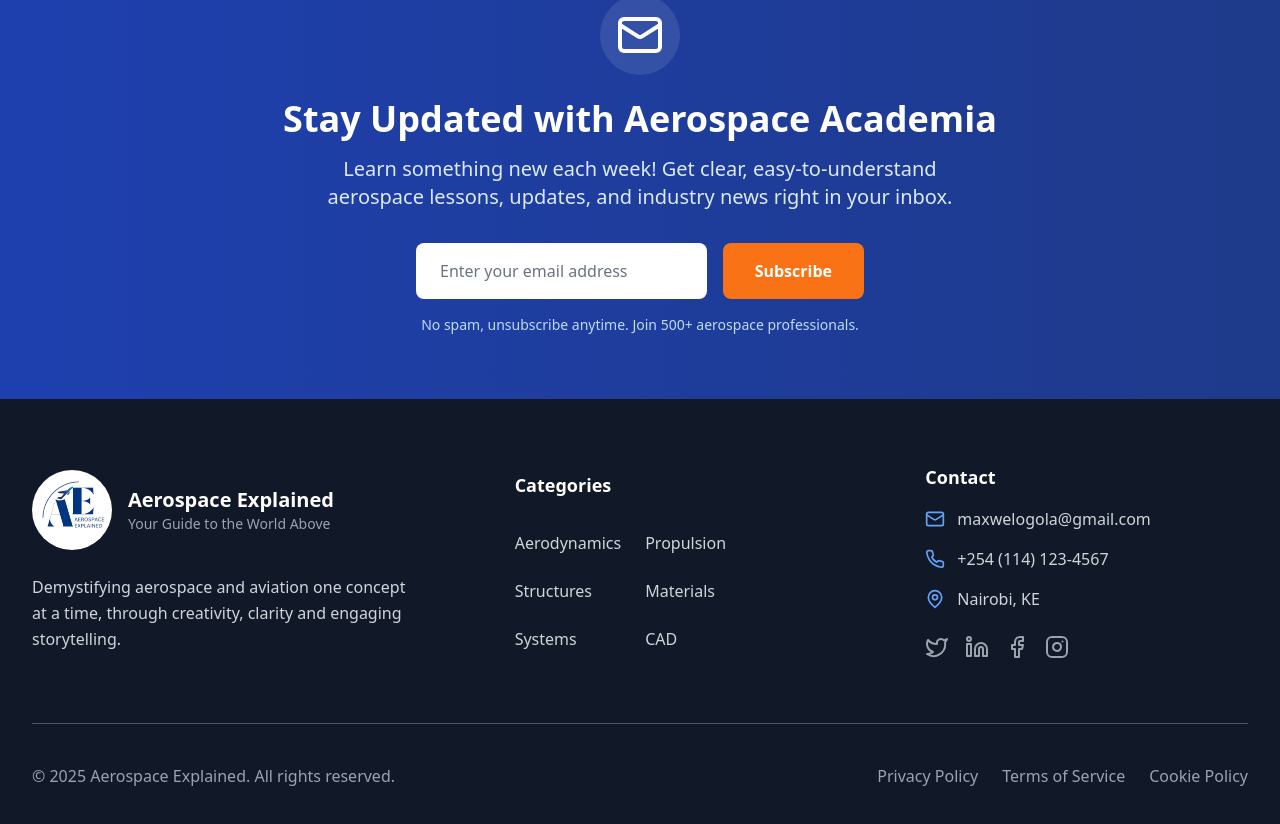
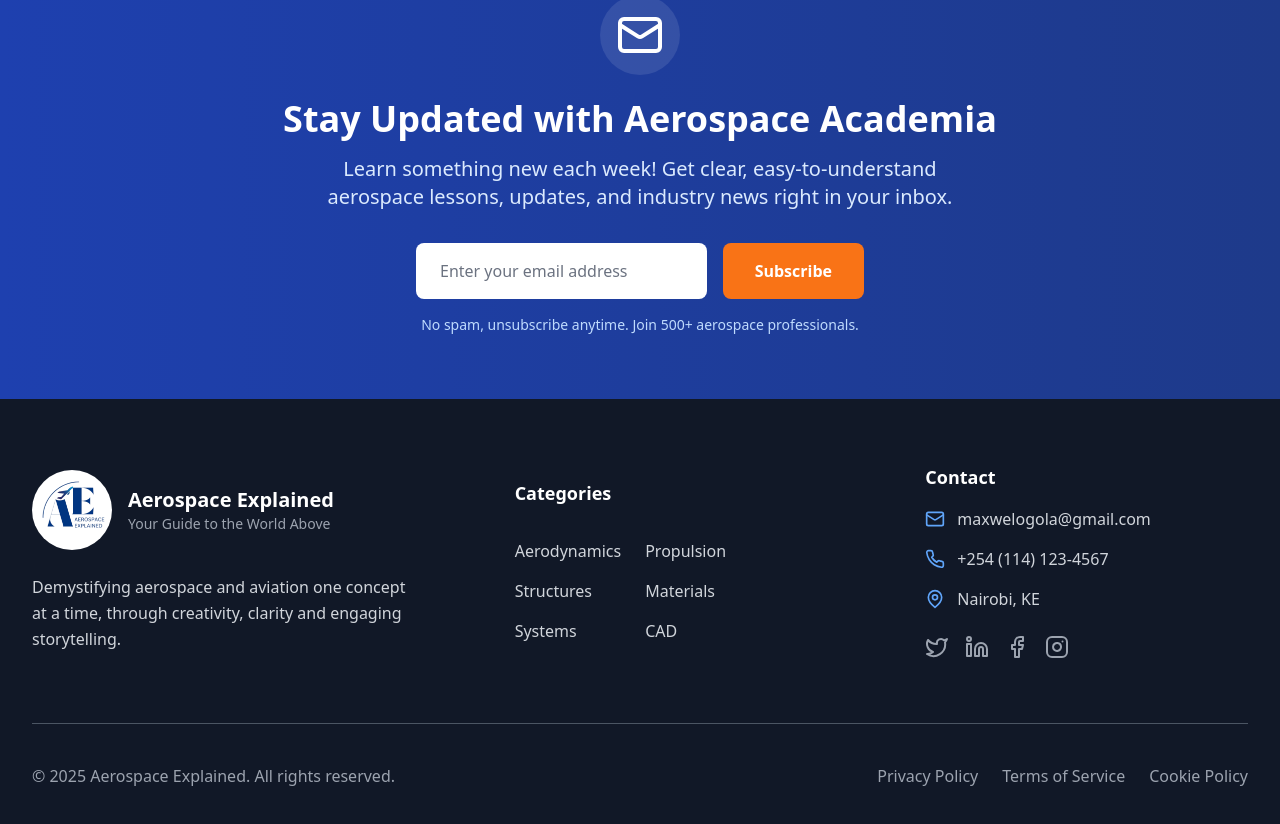
Before and after one commit to Ogola-Maxwell-Ochieng/Aerospace-Explained, a React (Vite) app: page /articles in a window 1280 px wide. Shown: the part 4964-5788 px from the top of the page. Built offline with nearby package versions, Linux system fonts and the light colour scheme.

Commit message:
Update Footer.tsx

```diff
--- a/src/components/Footer.tsx
+++ b/src/components/Footer.tsx
@@ -33,7 +33,7 @@
           {/* Categories */}
           <div className="flex flex-col items-start text-left md:ml-16 w-full">
             <h4 className="text-lg font-semibold mb-8 text-center">Categories</h4>
-            <ul className="grid grid-cols-2 gap-x-6 gap-y-6">
+            <ul className="grid grid-cols-2 gap-x-6 gap-y-4">
               {['Aerodynamics ', 'Propulsion ', 'Structures ', 'Materials ', 'Systems ','CAD',].map((category) => (
                 <li key={category}>
                   <span className="text-gray-300">{category}</span>
```
